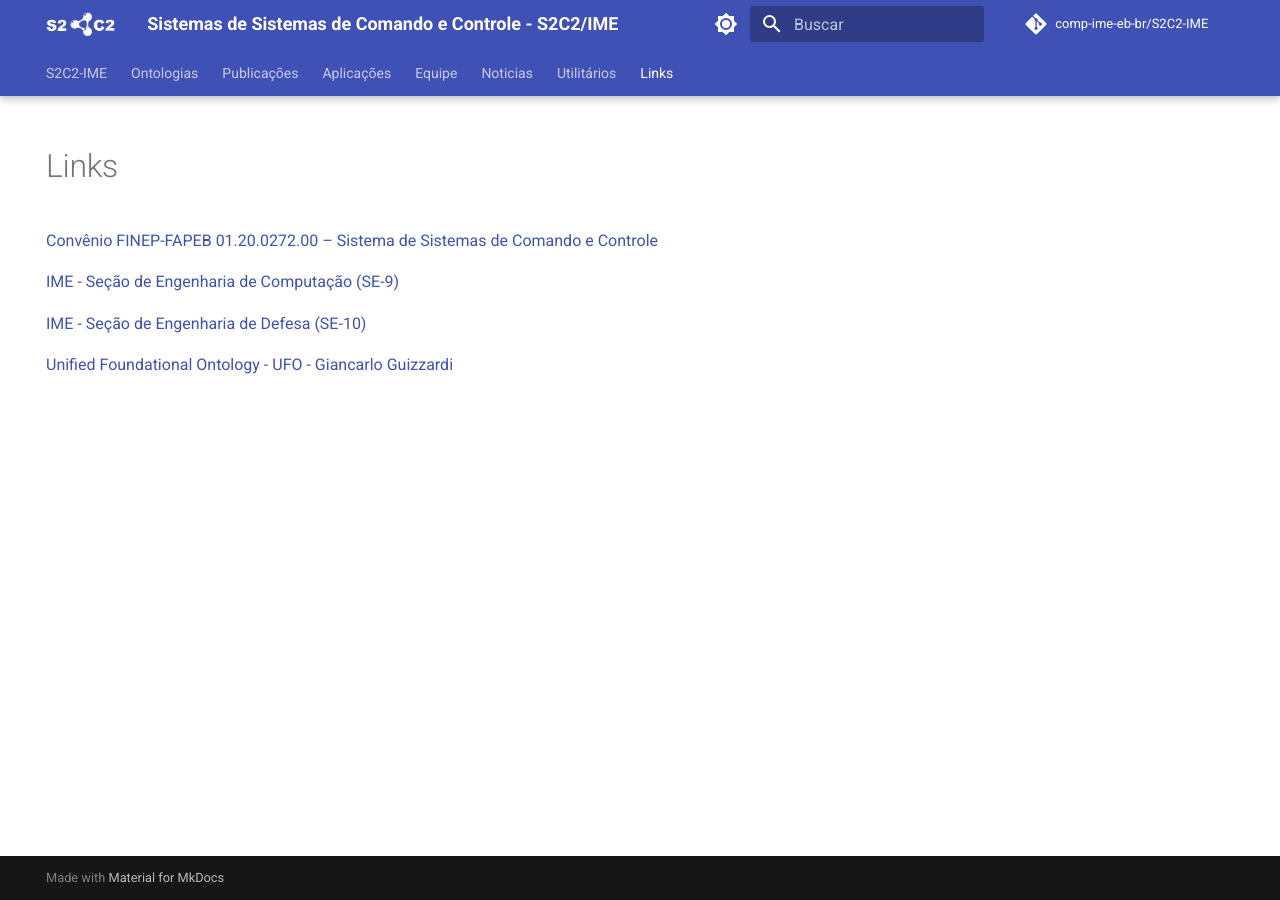
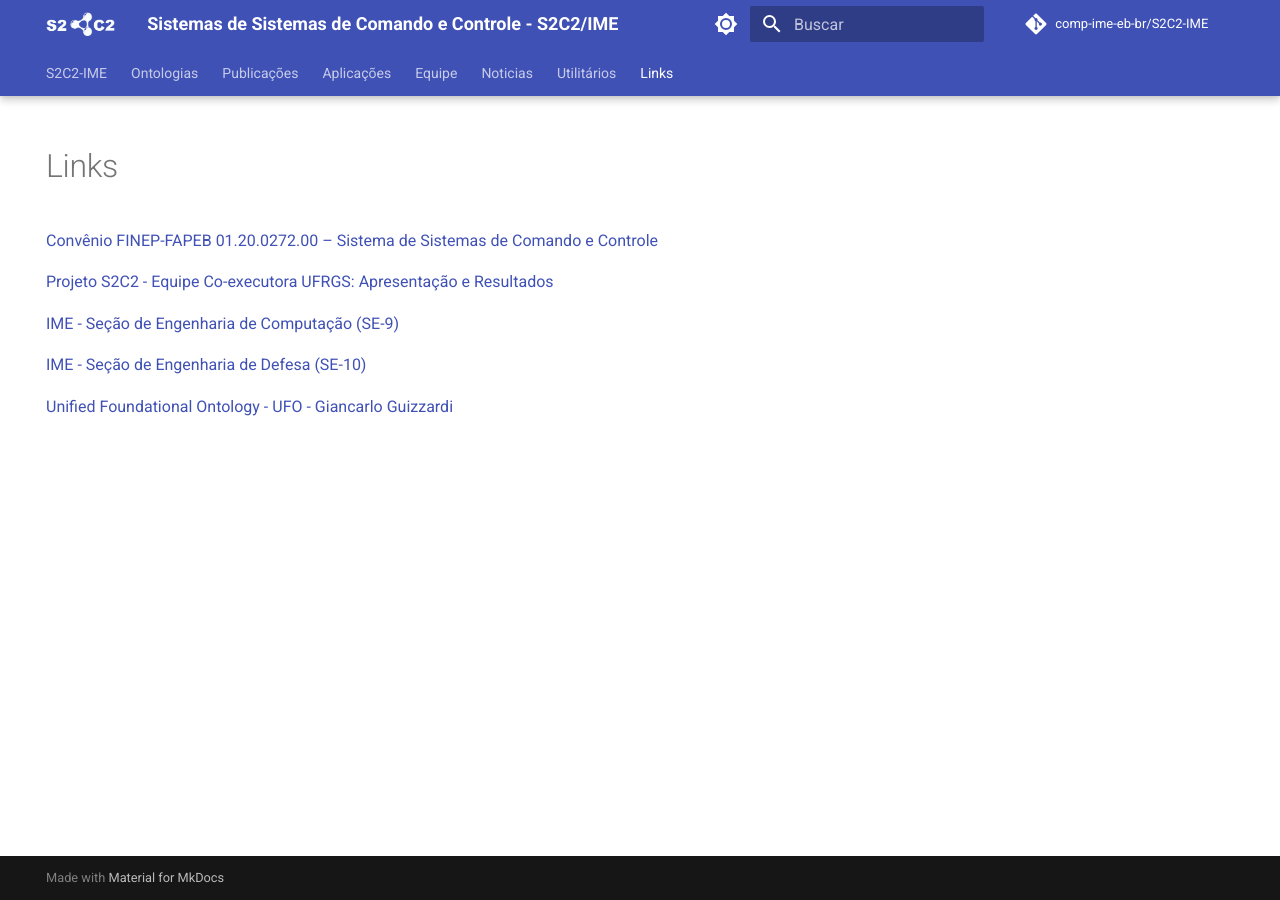
Before and after one commit to comp-ime-eb-br/S2C2-IME, an MkDocs documentation site: the page built from docs/links.md, in a window 1280 px wide. Built offline with MkDocs 1.6.1 and Material for MkDocs 9.7.7, drawn with Linux system fonts in a browser that asks for light colours; comment, search, counter and statistics services are not loaded.

Commit message:
Update links.md

```diff
--- a/docs/links.md
+++ b/docs/links.md
@@ -6,6 +6,7 @@ hide:
 
 [Convênio FINEP-FAPEB 01.20.0272.00 – Sistema de Sistemas de Comando e Controle](https://fapeb.com.br/s2c2-convenio-finep-fapeb-01-20-0272-00/)
 
+[Projeto S2C2 - Equipe Co-executora UFRGS: Apresentação e Resultados](https://s2c2-ufrgs.github.io/S2C2-UFRGS/index.html)
 
 [IME - Seção de Engenharia de Computação (SE-9)](http://www.comp.ime.eb.br/pos/)
 
```
